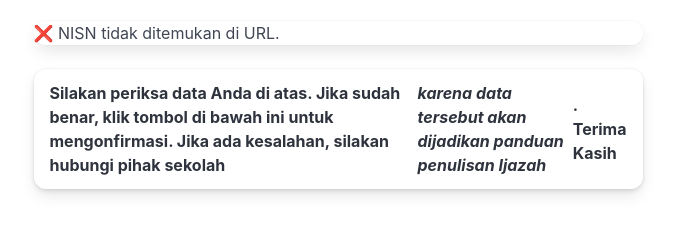
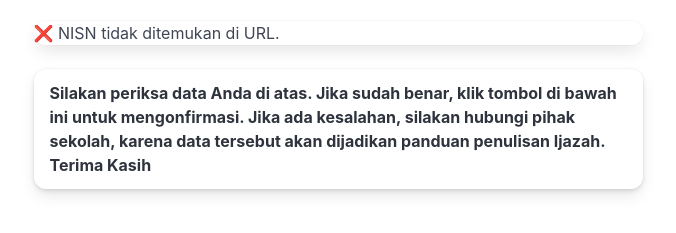
Before and after one commit to ichwandroid/aplikasi-data-siswa, a plain HTML site: page validasi.html in a window 1280 px wide. Shown: the part 137-370 px from the top of the page, without its empty margins (302-978 px from the left). Drawn offline with nearby package versions, Linux system fonts and the light colour scheme.

Commit message:
Fix grammar in confirmation message for clarity

```diff
--- a/validasi.html
+++ b/validasi.html
@@ -27,7 +27,7 @@
             <p class="card-header-title">
               Silakan periksa data Anda di atas. Jika sudah benar, klik tombol
               di bawah ini untuk mengonfirmasi. Jika ada kesalahan, silakan
-              hubungi pihak sekolah <i>karena data tersebut akan dijadikan panduan penulisan Ijazah</i>. Terima Kasih
+              hubungi pihak sekolah, karena data tersebut akan dijadikan panduan penulisan Ijazah. Terima Kasih
             </p>
           </header>
         </div>
```
